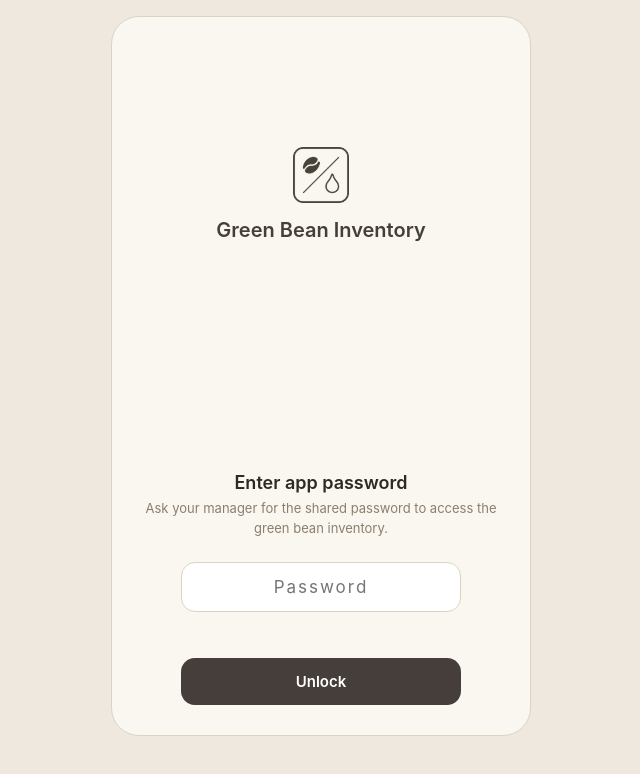
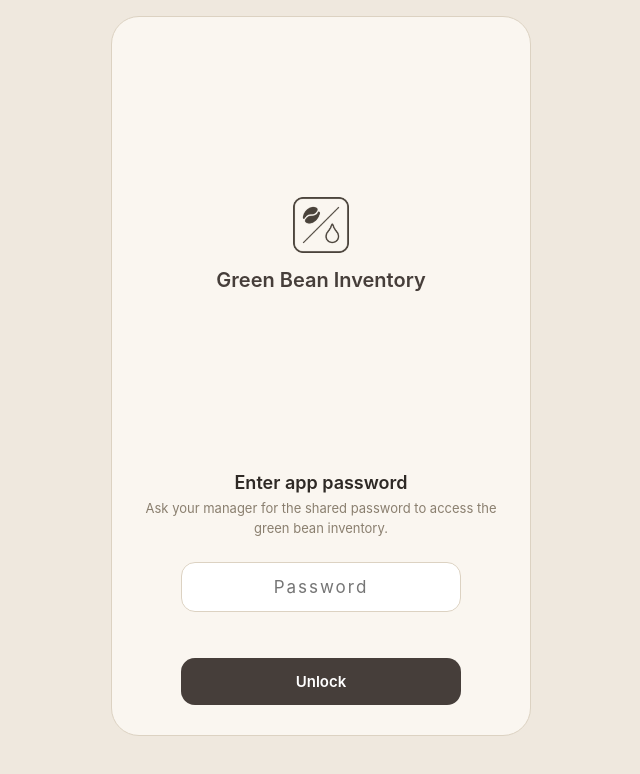
Before and after one commit to getratiocoffee/ratio-admin, a website: page index.html in a window 1280 px wide. Shown: the whole page, without its empty margins (319-959 px from the left). Drawn offline with Linux system fonts and the light colour scheme.

Commit message:
debug 1.5

```diff
--- a/index.html
+++ b/index.html
@@ -403,13 +403,16 @@
 
   /* ===== Password gate ===== */
   .gate-screen {
-    display: flex; flex-direction: column; align-items: center; justify-content: space-between;
-    flex: 1; padding: 50px 24px 30px; text-align: center; box-sizing: border-box;
+    display: flex; flex-direction: column; align-items: center;
+    flex: 1; padding: 0 24px 30px; text-align: center; box-sizing: border-box;
   }
-  .gate-top { display: flex; flex-direction: column; align-items: center; padding-top: 10vh; }
+  .gate-top {
+    flex: 1; width: 100%; display: flex; flex-direction: column;
+    align-items: center; justify-content: center;
+  }
   .gate-top img { display: block; margin-bottom: 14px; }
   .gate-screen .brand-name { font-size: 20px; line-height: 1.3; }
-  .gate-bottom { width: 100%; display: flex; flex-direction: column; align-items: center; }
+  .gate-bottom { width: 100%; display: flex; flex-direction: column; align-items: center; flex-shrink: 0; }
   .gate-title { font-size: 18px; font-weight: 600; color: #2E2925; margin-bottom: 6px; }
   .gate-subtitle { font-size: 13px; color: #8A7F6F; margin-bottom: 24px; line-height: 1.5; }
   .gate-input {
```
